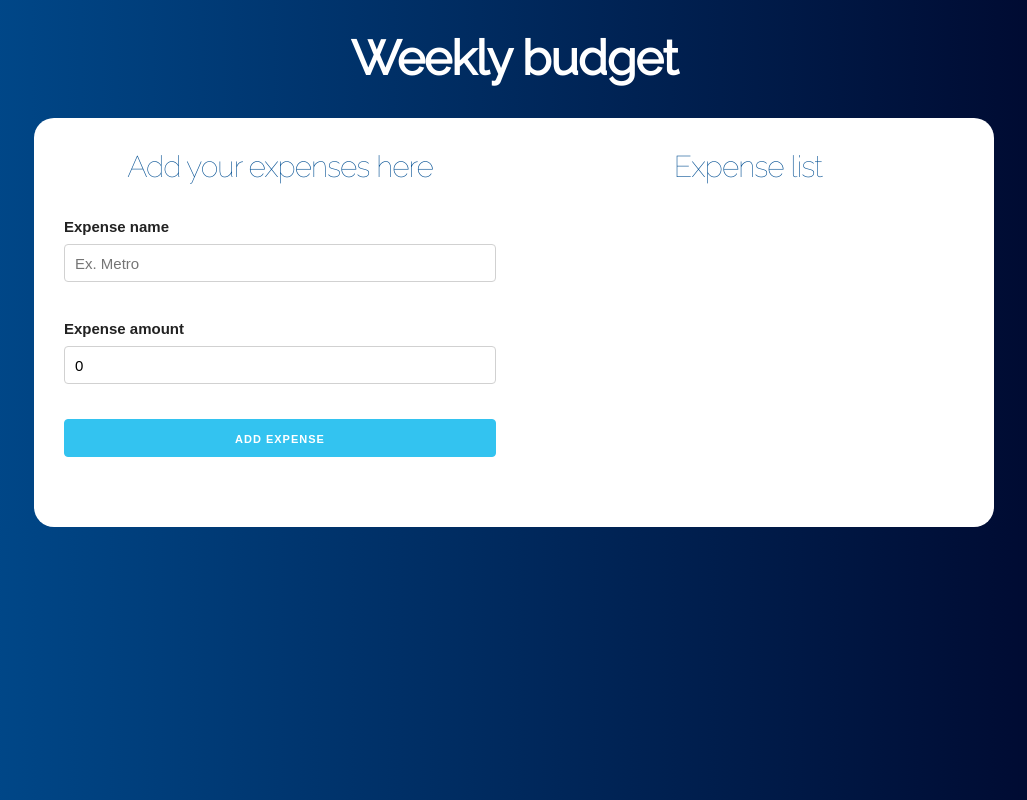
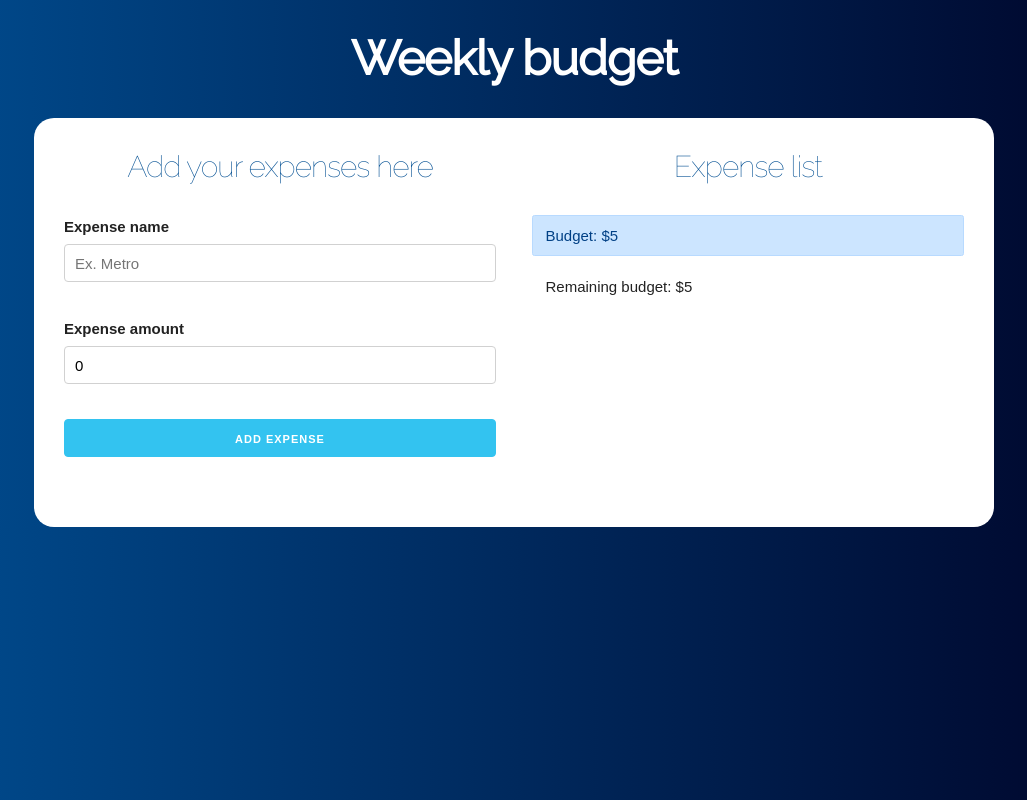
Before and after one commit to david-portilla/weekly-budget, a React (Create React App) app: page / in a window 1280 px wide. Both pictures are taken after typing "5" into the empty fields and a click on the input "Set budget". Shown: the whole page, without its empty margins (126-1153 px from the left). Built offline with nearby package versions, Linux system fonts and the light colour scheme.

Commit message:
show budget and remainBudget

```diff
--- a/src/App.js
+++ b/src/App.js
@@ -1,5 +1,6 @@
 import { useState } from 'react';
 import Form from './components/Form';
+import HandleBudget from './components/HandleBudget';
 import List from './components/List';
 import Question from './components/Question';
 
@@ -44,6 +45,10 @@ function App () {
                 <List
                   expenses={ expenses }
                 />
+                <HandleBudget
+                  budget={ budget }
+                  remainBudget={ remainBudget }
+                />
               </div>
 
             </div>
--- /dev/null
+++ b/src/components/HandleBudget.js
@@ -0,0 +1,17 @@
+import React from 'react'
+
+const HandleBudget = ({budget, remainBudget}) => {
+  return (
+    <>
+      <div className="alert alert-primary">
+        Budget: ${budget}
+      </div>
+
+      <div className="alert">
+        Remaining budget: ${remainBudget}
+      </div>
+    </>
+  )
+}
+
+export default HandleBudget
```
